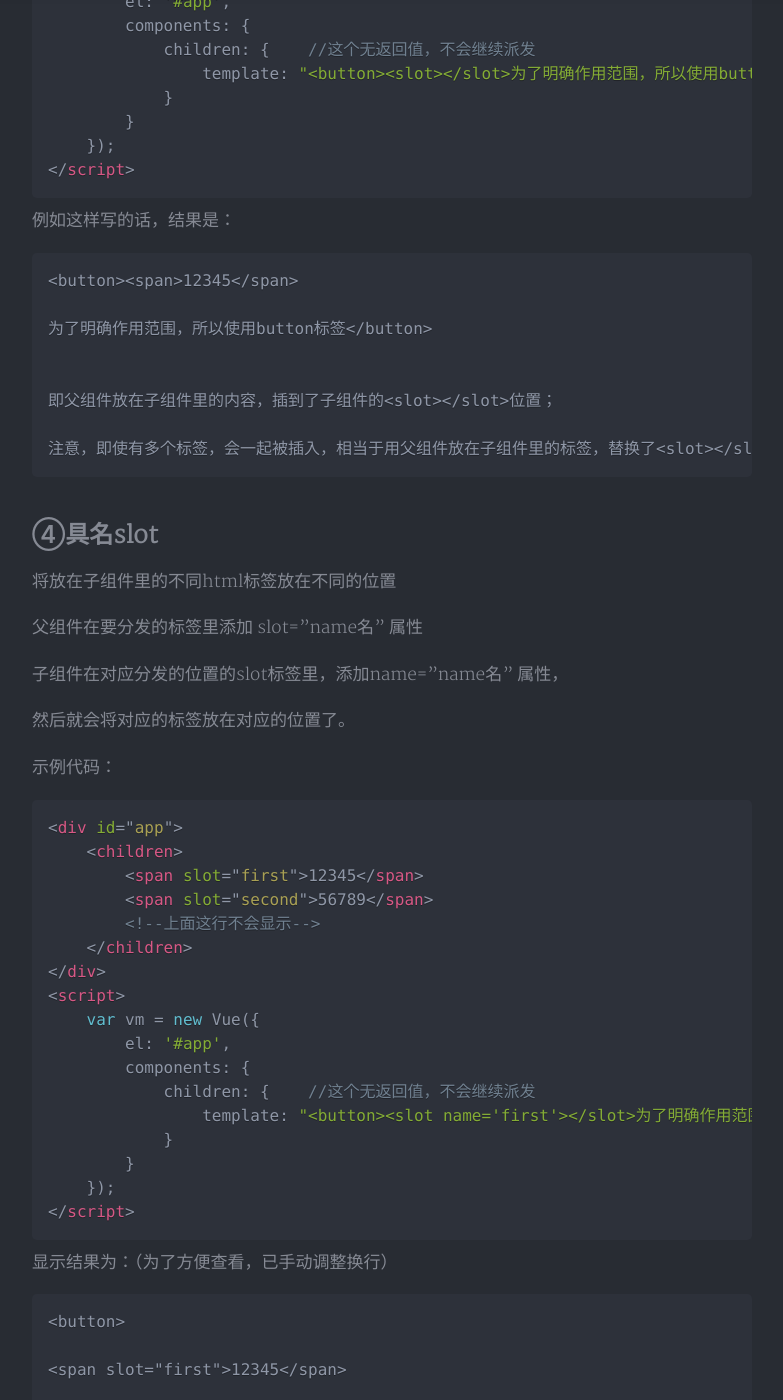
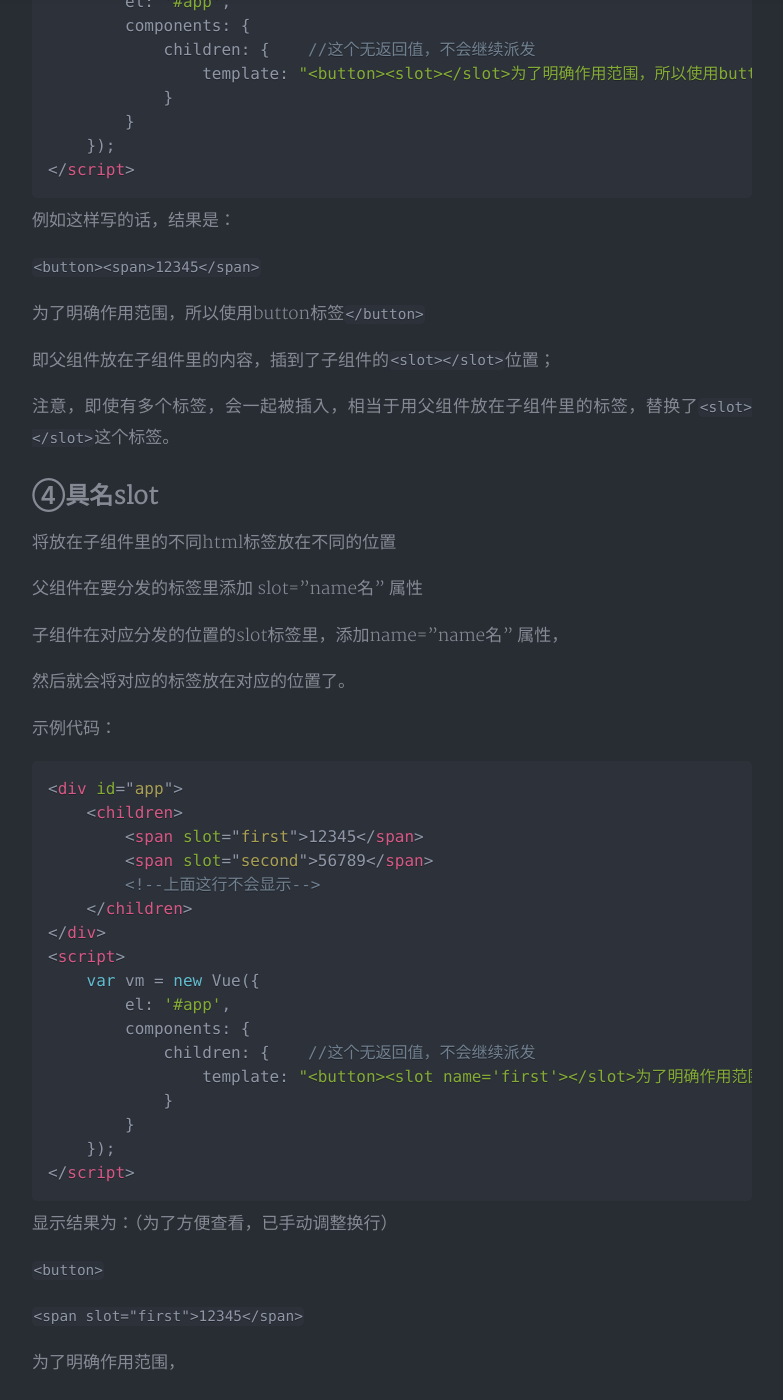
Before and after one commit to kakudesu/kakudesu.github.io.bac, a Jekyll site: the page built from _posts/2018-01-30-vue_slot.md, in a window 1280 px wide and 1400 px high, scrolled down 1497 px. Shown: the whole window, without its empty margins (248-1031 px from the left). Built offline with Jekyll 4.4.1, drawn with Linux system fonts in a browser that asks for light colours; nearby versions of some CDN libraries; comment, search, counter and statistics services are not loaded; a style sheet for code colours, icons or effects is not loaded; some of the changed text lies outside the part shown.

Commit message:
fix style

````diff
--- a/_posts/2018-01-30-vue_slot.md
+++ b/_posts/2018-01-30-vue_slot.md
@@ -55,16 +55,16 @@ tags: slot内容分发
 </script>
 ```
 例如这样写的话，结果是：
-```
-<button><span>12345</span>
 
-为了明确作用范围，所以使用button标签</button>
+`<button><span>12345</span>`
+
+为了明确作用范围，所以使用button标签`</button>`
 
 
-即父组件放在子组件里的内容，插到了子组件的<slot></slot>位置；
+即父组件放在子组件里的内容，插到了子组件的`<slot></slot>`位置；
 
-注意，即使有多个标签，会一起被插入，相当于用父组件放在子组件里的标签，替换了<slot></slot>这个标签。
-```
+注意，即使有多个标签，会一起被插入，相当于用父组件放在子组件里的标签，替换了`<slot></slot>`这个标签。
+
 
 ## ④具名slot
 将放在子组件里的不同html标签放在不同的位置
@@ -96,19 +96,19 @@ tags: slot内容分发
 </script>
 ```
 显示结果为：（为了方便查看，已手动调整换行）
-```
-<button>
 
-<span slot="first">12345</span>
+`<button>`
+
+`<span slot="first">12345</span>`
 
 为了明确作用范围，
 
-<span slot="second">56789</span>
+`<span slot="second">56789</span>`
 
 所以使用button标签
 
-</button>
-```
+`</button>`
+
 ## ⑤分发内容的作用域：
 被分发的内容的作用域，根据其所在模板决定，例如，以上标签，其在父组件的模板中（虽然其被子组件的children标签所包括，但由于他不在子组件的template属性中，因此不属于子组件），则受父组件所控制。
 
````
